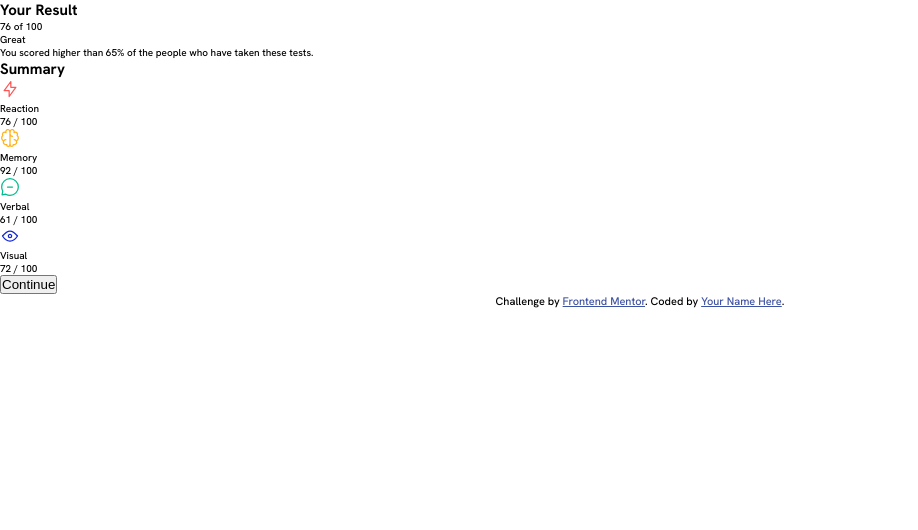
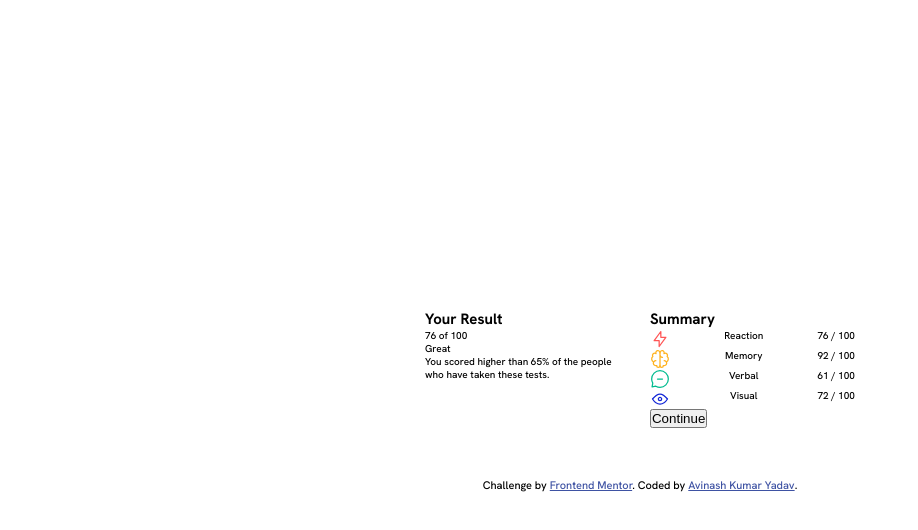
Before and after one commit to avinash4364/Results-Summary-Component, a plain HTML site: page index.html in a window 1280 px wide. Shown: the whole page, without its empty margins (0-918 px from the left). Drawn offline with Linux system fonts and the light colour scheme.

Commit message:
made the basic layout of the webpage. currently it has no colors or fonts set but the layout is set

```diff
--- a/index.html
+++ b/index.html
@@ -64,7 +64,10 @@
       Challenge by
       <a href="https://www.frontendmentor.io?ref=challenge" target="_blank"
         >Frontend Mentor</a
-      >. Coded by <a href="#">Your Name Here</a>.
+      >. Coded by
+      <a href="https://www.frontendmentor.io/profile/avinash4364"
+        >Avinash Kumar Yadav</a
+      >.
     </div>
   </body>
 </html>
--- a/style.css
+++ b/style.css
@@ -13,11 +13,39 @@ html {
 body {
   font-family: 'Hanken Grotesk', sans-serif;
   min-height: 100vh;
+  display: flex;
+  flex-direction: column;
+  justify-content: center;
+  align-items: center;
+}
+
+ul {
+  list-style: none;
+}
+
+.main {
+  max-width: 100rem;
+  display: flex;
+  gap: 2rem;
+}
+
+.result {
+  flex: 1 1 50%;
+}
+
+.summary {
+  flex: 1 1 50%;
+}
+
+.summary-score {
+  display: flex;
+  justify-content: space-between;
 }
 
 .attribution {
   font-size: 11px;
   text-align: center;
+  margin-top: 5rem;
 }
 .attribution a {
   color: hsl(228, 45%, 44%);
```
